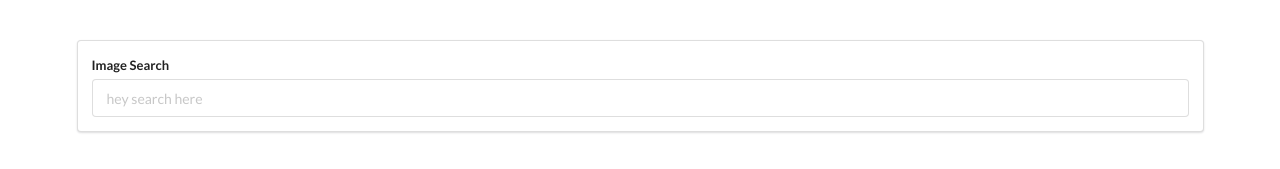
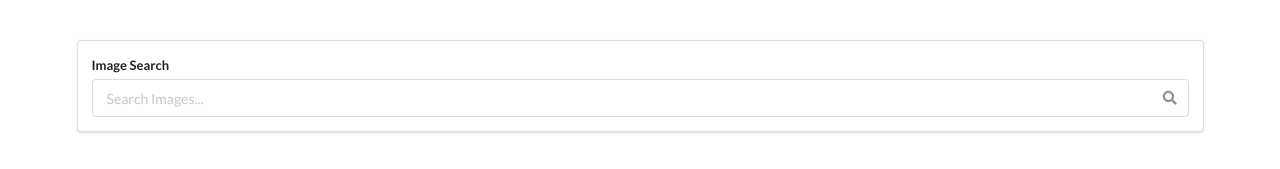
Before and after one commit to hossam-khalaf/pics, a React (Create React App) app: page / in a window 1280 px wide. Shown: the top 169 px of the page. Built offline with nearby package versions, Linux system fonts and the light colour scheme.

Commit message:
add search icon

```diff
--- a/src/components/SearchBar.js
+++ b/src/components/SearchBar.js
@@ -7,12 +7,10 @@
 				<form className='ui form'>
 					<div className='field'>
 						<label htmlFor='imageSearch'>Image Search</label>
-						<input
-							type='text'
-							name='imageSearch'
-							id='imageSearch'
-							placeholder='hey search here'
-						/>
+						<div className='ui icon input'>
+							<input type='text' placeholder='Search Images...' />
+							<i className='search icon'></i>
+						</div>
 					</div>
 				</form>
 			</div>
```
